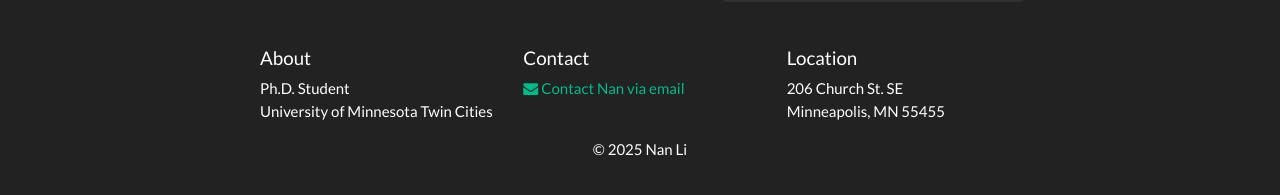
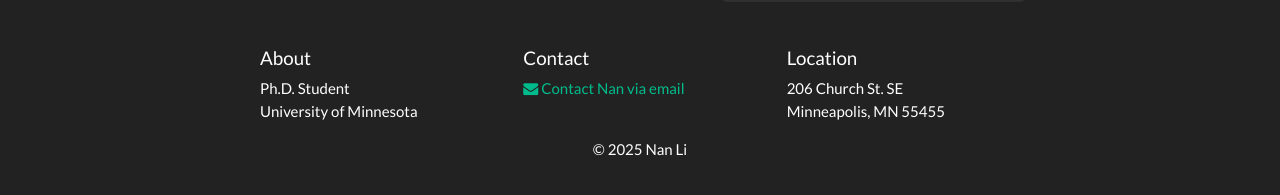
Before and after one commit to eigennan/eigennan.github.io, a Jekyll site: the page built from _pages/home.md, in a window 1280 px wide. Shown: the part 435-630 px from the top of the page. Built offline with Jekyll 4.4.1, drawn with Linux system fonts in a browser that asks for light colours; nearby versions of some CDN libraries; a style sheet for code colours, icons or effects is not loaded.

Commit message:
Update _config.yml

```diff
--- a/_config.yml
+++ b/_config.yml
@@ -14,7 +14,7 @@ url: "https://eigenan.com"
 affiliation: >
   <!--Nan Li<br/>-->
   Ph.D. Student<br/>
-  University of Minnesota Twin Cities
+  University of Minnesota
 
 location: >
   <!--University of Minnesota Twin Cities<br/>-->
```
